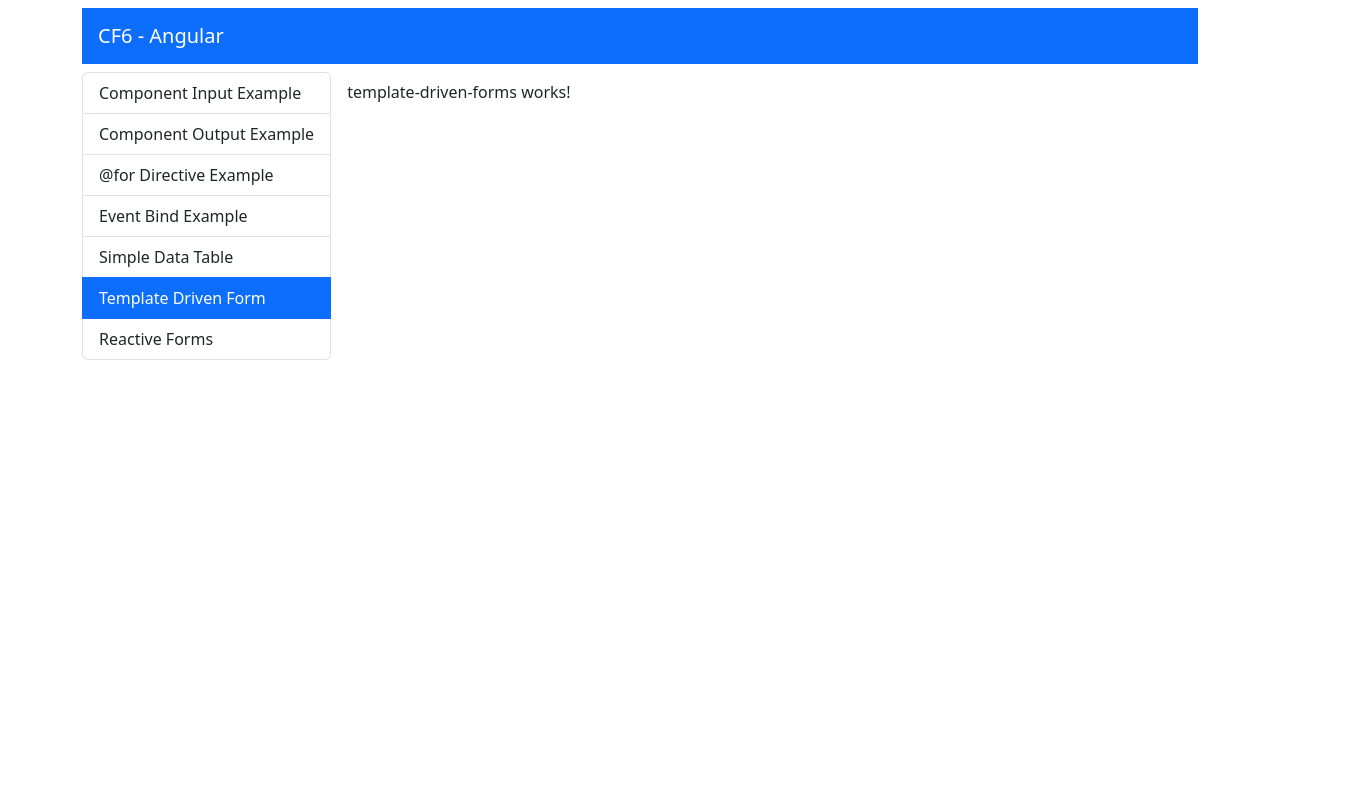
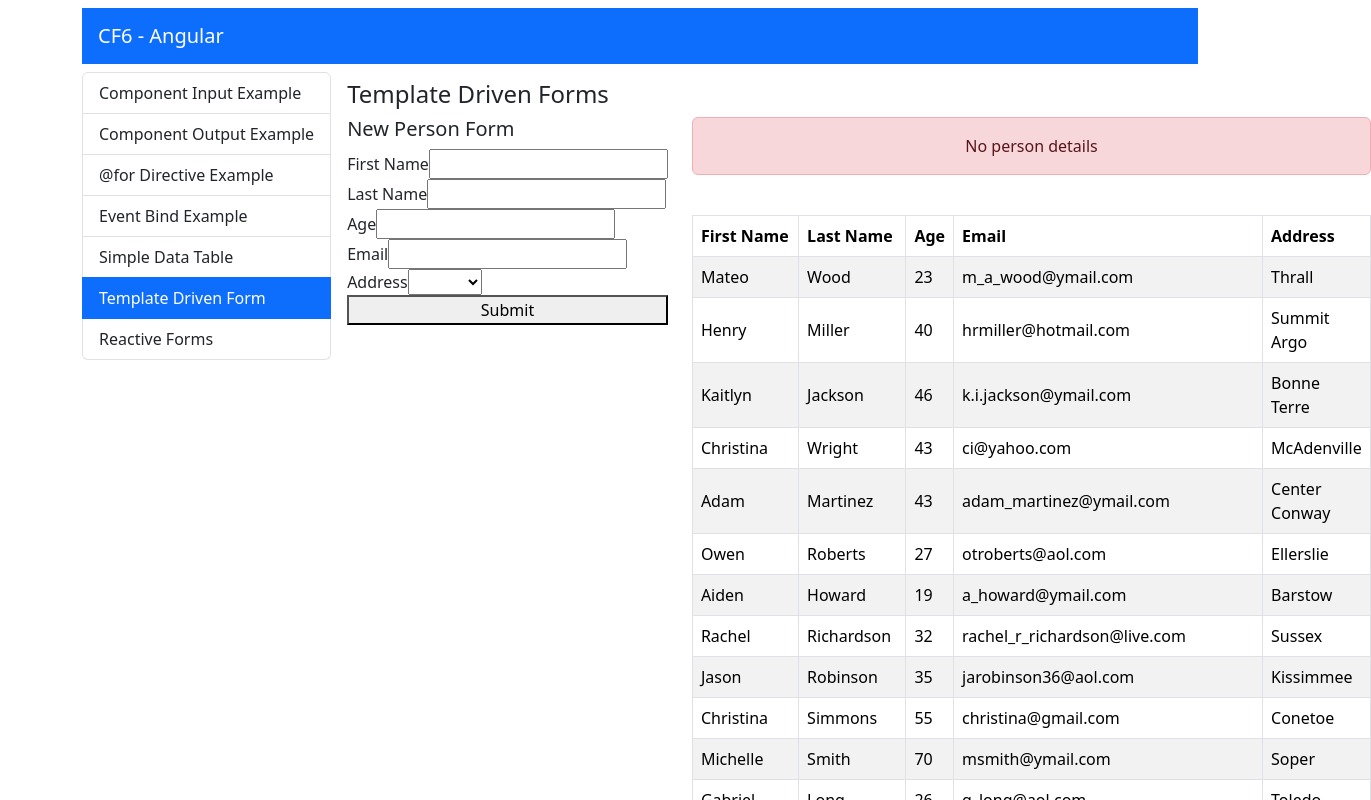
Before and after one commit to dimdrk/cf6-angular, an Angular app in the folder example-3/: page /template-driven-form in a window 1280 px wide. Shown: the top 800 px of the page, 1371 px wide, since content can reach past the window. Built offline with nearby package versions, Linux system fonts and the light colour scheme.

Commit message:
template driven forms

```diff
--- a/example-3/src/app/components/template-driven-forms/template-driven-forms.component.html
+++ b/example-3/src/app/components/template-driven-forms/template-driven-forms.component.html
@@ -1 +1,8 @@
-<p>template-driven-forms works!</p>
+<h4>Template Driven Forms</h4>
+<div class="d-flex gap-4">
+    <app-template-form-structure></app-template-form-structure>
+    <div class="d-flex flex-column gap-4">
+        <app-person-table></app-person-table>
+        <app-simple-datatable></app-simple-datatable>
+    </div>
+</div>
--- a/example-3/src/app/components/template-driven-forms/template-driven-forms.component.ts
+++ b/example-3/src/app/components/template-driven-forms/template-driven-forms.component.ts
@@ -1,9 +1,12 @@
 import { Component } from '@angular/core';
+import { PersonTableComponent } from '../person-table/person-table.component';
+import { SimpleDatatableComponent } from '../simple-datatable/simple-datatable.component';
+import { TemplateFormStructureComponent } from './template-form-structure/template-form-structure.component';
 
 @Component({
   selector: 'app-template-driven-forms',
   standalone: true,
-  imports: [],
+  imports: [PersonTableComponent, SimpleDatatableComponent, TemplateFormStructureComponent],
   templateUrl: './template-driven-forms.component.html',
   styleUrl: './template-driven-forms.component.css'
 })
--- /dev/null
+++ b/example-3/src/app/components/template-driven-forms/template-form-structure/template-form-structure.component.html
@@ -0,0 +1,31 @@
+<div class="d-flex flex-column">
+    <h5>New Person Form</h5>
+    <form #userForm="ngForm">
+        <div>
+            <label for="">First Name</label>
+            <input type="text" name="givenName" ngModel #givenName="ngModel">
+        </div>
+        <div>
+            <label for="">Last Name</label>
+            <input type="text" name="surName" ngModel #surName="ngModel">
+        </div>
+        <div>
+            <label for="">Age</label>
+            <input type="number" name="age" ngModel #age="ngModel">
+        </div>
+        <div>
+            <label for="">Email</label>
+            <input type="text" name="email" ngModel #email="ngModel">
+        </div>
+        <div>
+            <label for="">Address</label>
+            <select name="address" ngModel #address="ngModel">
+                <option value="road1">Road 1</option>
+                <option value="road2">Road 2</option>
+            </select>
+        </div>
+    </form>
+    <button>
+        Submit
+    </button>
+</div>
```
Also changed, not shown: example-3/src/app/components/template-driven-forms/template-form-structure/template-form-structure.component.ts (added, +13 -0 lines), example-3/src/app/components/template-driven-forms/template-form-structure/template-form-structure.component.css (added).
